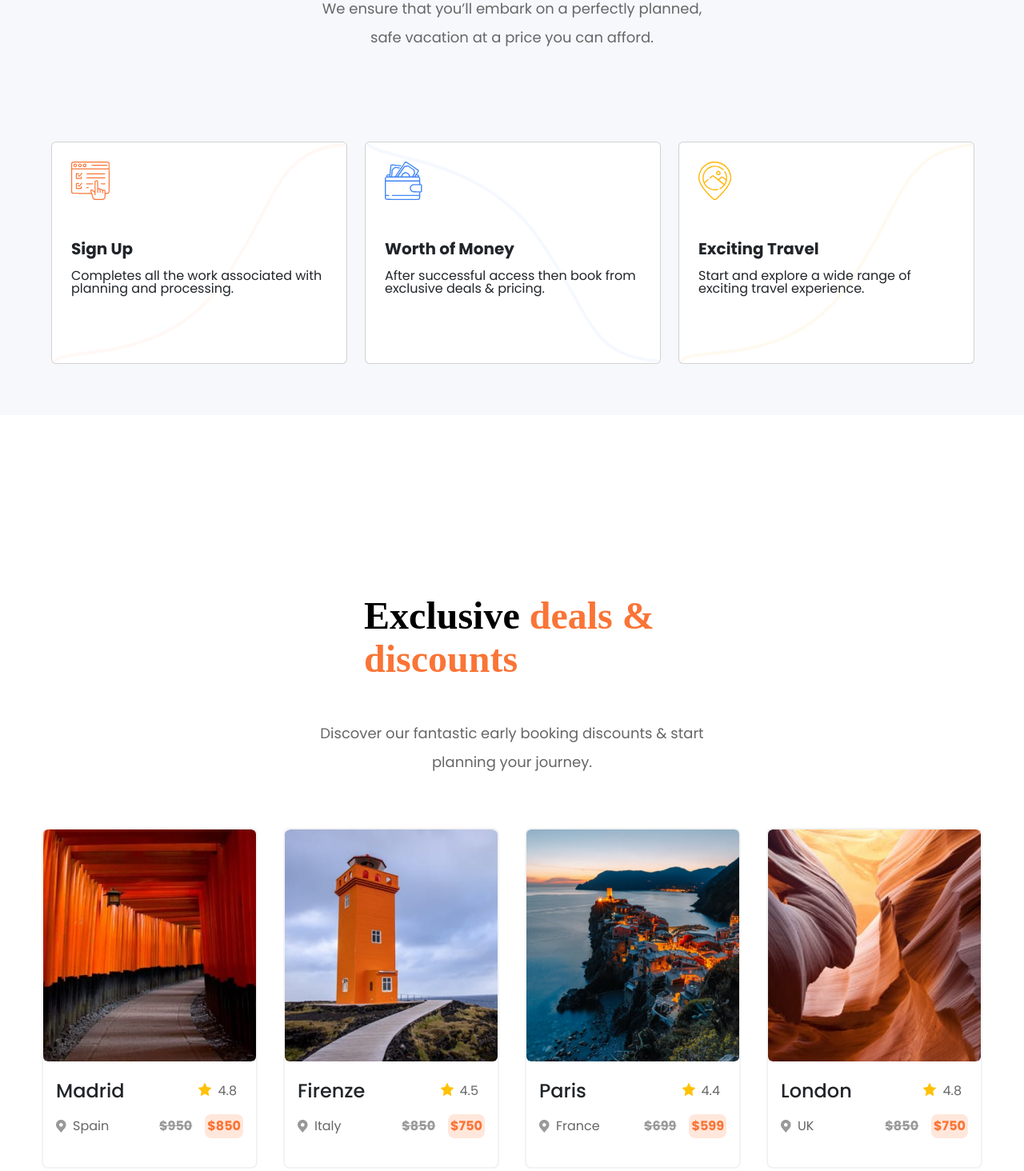
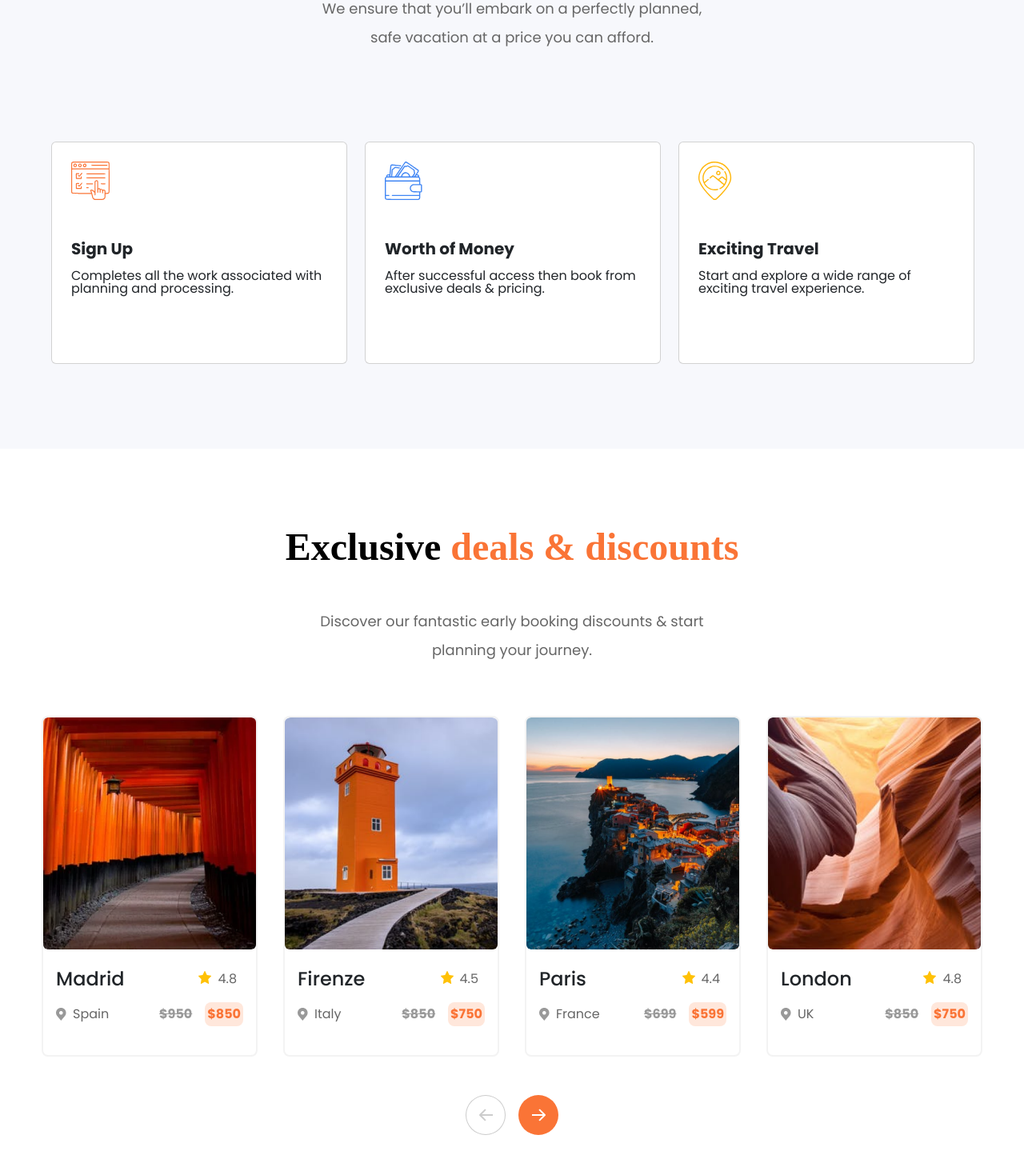
Before and after one commit to santiago01est/ProyectoFinal_PeaukU10, a React (Vite) app: page / in a window 1280 px wide. Shown: the part 1106-2570 px from the top of the page at 80% size. Built offline with nearby package versions, Linux system fonts and the light colour scheme; a web font is replaced by a local one.

Commit message:
correccion seccion exclusive

```diff
--- a/src/layouts/exclusive/exclusive.jsx
+++ b/src/layouts/exclusive/exclusive.jsx
@@ -1,13 +1,11 @@
 import { ButtonCircle } from "../../components/buttons";
 import TitleSectionContainer from "../../components/title_section";
 import "../../styles/exclusive.css";
+import '../../styles/styles_common_sections.css';
 const Exclusive = () => {
     return (
-        <section className="exclusive-section container-fluid p-0">
-            <div className="deals row p-0 ">
-                <div className="col">
-                    <div className="content d-flex flex-column align-items-center">
-                        <div className="justify-content-center row mt-5">
+        <section className="exclusive-section max-width-section container-fluid p-0">
+            <div className="d-flex justify-content-center row mt-5">
                             <TitleSectionContainer
                                 title1={"Exclusive"}
                                 title2={"deals & discounts"}
@@ -16,8 +14,9 @@ const Exclusive = () => {
                                 }
                             />
                         </div>
-                        <div className="cards d-flex mt-5">
-                            <div className="card">
+
+                        <div className="cards row row-cols-4 d-flex justify-content-center mt-5">
+                            <div className="card col ">
                                 <button className="btn d-none">Book Now</button>
                                 <img
                                     src="/img/imgcard04.png"
@@ -47,7 +46,7 @@ const Exclusive = () => {
                                     </div>
                                 </div>
                             </div>
-                            <div className="card">
+                            <div className="card col ">
                                 <button className="btn d-none">Book Now</button>
                                 <img
                                     src="/img/imgcard02.png"
@@ -77,7 +76,8 @@ const Exclusive = () => {
                                     </div>
                                 </div>
                             </div>
-                            <div className="card">
+
+                            <div className="card col ">
                                 <button className="btn d-none">Book Now</button>
                                 <img
                                     src="/img/imgcard01.png"
@@ -107,7 +107,7 @@ const Exclusive = () => {
                                     </div>
                                 </div>
                             </div>
-                            <div className="card">
+                            <div className="card col">
                                 <button className="btn d-none">Book Now</button>
                                 <img
                                     src="/img/imgcard03.png"
@@ -137,7 +137,9 @@ const Exclusive = () => {
                                     </div>
                                 </div>
                             </div>
+
                         </div>
+
                         <div className=" d-flex justify-content-center mt-5">
                             <div className="col">
                                 <div className="d-flex justify-content-center gap-3">
@@ -149,9 +151,11 @@ const Exclusive = () => {
                                 </div>
                             </div>
                         </div>
-                    </div>
-                </div>
-            </div>
+
+
+
+
+
         </section>
     );
 };
--- a/src/layouts/things_you_need_to_do/thingsYouNeedToDo.jsx
+++ b/src/layouts/things_you_need_to_do/thingsYouNeedToDo.jsx
@@ -1,9 +1,10 @@
 import TitleSectionContainer from "../../components/title_section";
 import "../../styles/things_you_need_to_do.css";
+import '../../styles/styles_common_sections.css';
 const ThingsYouNeedToDo = () => {
     return (
         <section className="things-you-need-to-do py-3">
-            <div id="title_banner" className="d-flex justify-content-center row mt-5">
+            <div className="max-width-section d-flex justify-content-center row mt-5">
                 <TitleSectionContainer
                     title1={"Things you need"}
                     title2={"to do"}
@@ -13,73 +14,46 @@ const ThingsYouNeedToDo = () => {
                     img={"/img/planesV2.svg"}
                 />
 
-                <div className="justify-content-center row row-cols-3 mt-5 mb-5 options-banner">
+
+<div id="cards-section2" className="justify-content-center row row-cols-3 mt-5 options-banner">
             <div className="col border-0 mt-5 align-items-center justify-content-center">
                 <div className="card p-2">
-                            <img
-                                src="/icons/line_signUp.svg"
-                                alt="line_signUp"
-                                className="line"
-                            />
                     <div className="card-body">
-                                <img
-                                    src="/icons/planning.svg"
-                                    className="img-cards m-0 p-0 justify-content-start"
-                                />
+                        <img src="/icons/planning.svg" alt="Sign Up"
+                            className="img-cards m-0 p-0 justify-content-start" />
                         <h5 className="card-title mt-5 cardTitleBold">Sign Up</h5>
-                                <p className="card-text mt-3">
-                                    Completes all the work associated with planning and
-                                    processing.
-                                </p>
+                        <p className="card-text mt-3">Completes all the work associated with planning and processing.</p>
                     </div>
                 </div>
             </div>
 
             <div className="col border-0 mt-5 align-items-center justify-content-center">
                 <div className="card p-2">
-                            <img
-                                src="/icons/line_money.svg"
-                                alt="line_money"
-                                className="line"
-                            />
                     <div className="card-body">
-                                <img
-                                    src="/icons/wallet.svg"
-                                    className="img-cards m-0 p-0 justify-content-start"
-                                />
-                                <h5 className="card-title mt-5 cardTitleBold">
-                                    Worth of Money
-                                </h5>
-                                <p className="card-text mt-3">
-                                    After successful access then book from exclusive deals &
-                                    pricing.
-                                </p>
+                        <img src="/icons/wallet.svg" alt="Sign Up" className="img-cards m-0 p-0 justify-content-start" />
+                        <h5 className="card-title mt-5 cardTitleBold">Worth of Money</h5>
+                        <p className="card-text mt-3">After successful access then book from exclusive deals & pricing.</p>
                     </div>
                 </div>
             </div>
 
             <div className="col border-0 mt-5 align-items-center justify-content-center">
                 <div className="card p-2">
-                            <img
-                                src="/icons/line_travel.svg"
-                                alt="line_travel"
-                                className="line"
-                            />
                     <div className="card-body">
-                                <img
-                                    src="/icons/gps.svg"
-                                    className="img-cards m-0 p-0 justify-content-start"
-                                ></img>
-                                <h5 className="cardTitleBold card-title mt-5 ">
-                                    Exciting Travel
+                        <img src="/icons/gps.svg" alt="Sign Up" className="img-cards m-0 p-0 justify-content-start"></img>
+                        <h5 className="cardTitleBold card-title mt-5 ">Exciting Travel
                         </h5>
-                                <p className="card-text mt-3">
-                                    Start and explore a wide range of exciting travel experience.
-                                </p>
+                        <p className="card-text mt-3">Start and explore a wide range of exciting travel experience.</p>
                     </div>
                 </div>
             </div>
+
         </div>
+
+
+
+
+
             </div>
         </section>
     );
--- a/src/styles/exclusive.css
+++ b/src/styles/exclusive.css
@@ -33,10 +33,36 @@
                 }
             }
 
-            & .cards {
+
+        }
+    }
+    .button-carousel-right, .button-carousel-left {
+        width: 40px;
+        height: 40px;
+        border-radius: 100%;
+    }
+
+    -carousel-left {
+        border: 1px solid #999999;
+        background-color: white;
+    }
+    .button-carousel-right{
+        border: 1px solid #FA7436;
+        background-color: #FA7436;
+    }
+}
+.icon-img{
+
+    img{
+        width: 100% !important;
+        height: 1rem !important;
+    }
+}
+
+.cards {
     gap: 2rem;
     & .card {
-
+        padding: 0;
         border-radius: 0.5rem;
         border: 2px solid rgba(102, 102, 102, 0.08);
         background: #FFF;
@@ -130,27 +156,3 @@
         }
     }
 }
-        }
-    }
-    .button-carousel-right, .button-carousel-left {
-        width: 40px;
-        height: 40px;
-        border-radius: 100%;
-    }
-
-    -carousel-left {
-        border: 1px solid #999999;
-        background-color: white;
-    }
-    .button-carousel-right{
-        border: 1px solid #FA7436;
-        background-color: #FA7436;
-    }
-}
-.icon-img{
-
-    img{
-        width: 100% !important;
-        height: 1rem !important;
-    }
-}
--- a/src/styles/styles_common_sections.css
+++ b/src/styles/styles_common_sections.css
@@ -12,12 +12,8 @@
   }
 
 
-  .mainn-title{
-    position: relative;
-    & img {
-      right: 0;
-      top: 0;
-      position: absolute;
-      transform: translate(100%, -10%);
-    }
+.max-width-section{
+    max-width: 1200px;
+    margin-bottom: 90px;
+    margin: 0 auto;
   }
--- a/src/styles/things_you_need_to_do.css
+++ b/src/styles/things_you_need_to_do.css
@@ -11,11 +11,6 @@
     margin-bottom: 90px;
   }
 
-  #title_banner{
-    max-width: 1200px;
-    margin-bottom: 90px;
-    margin: 0 auto;
-  }
 
 .cardTitleBold{
     font-weight: bold;
```
Lines whose indentation alone changed are shown as unchanged.
